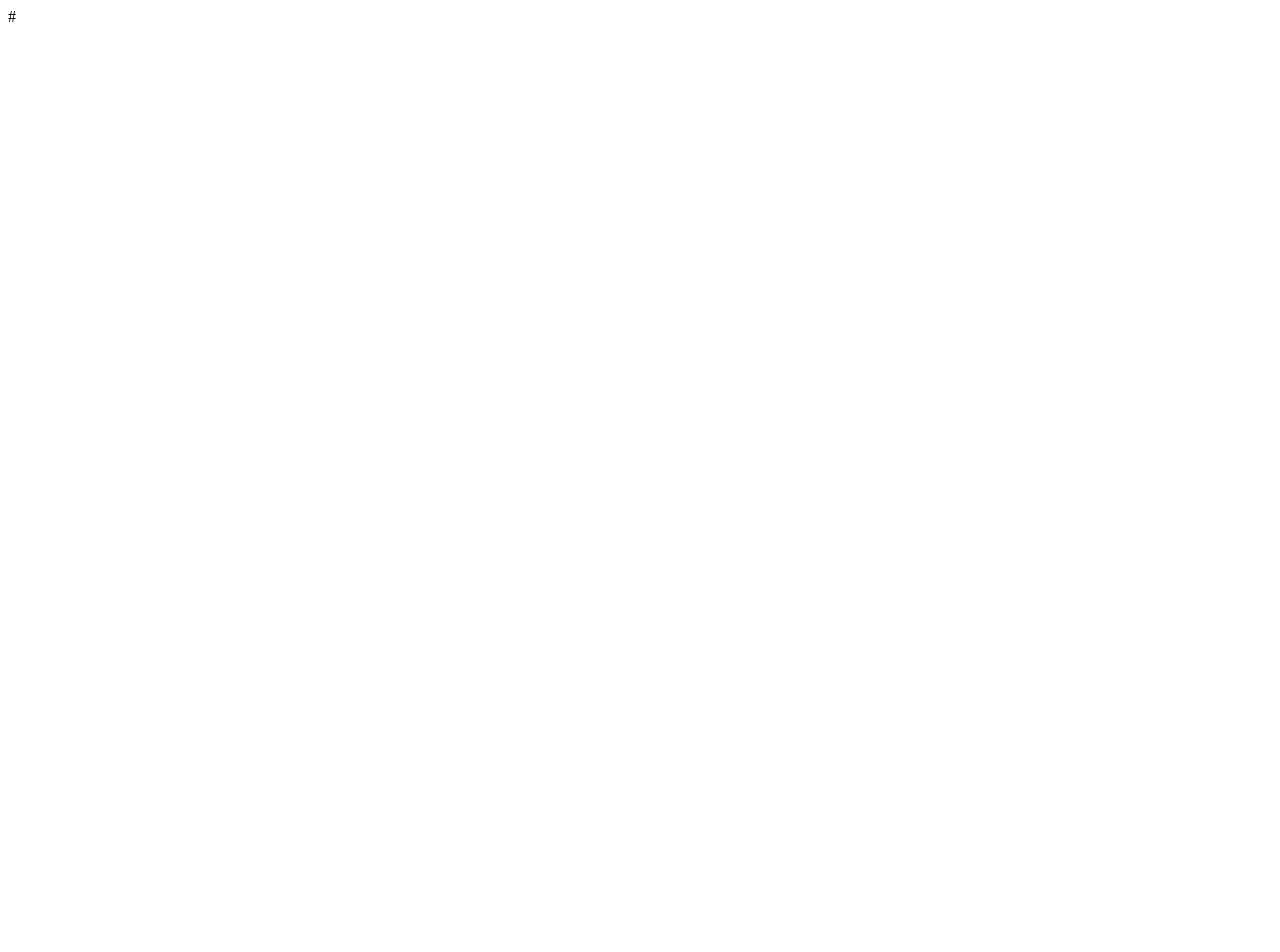
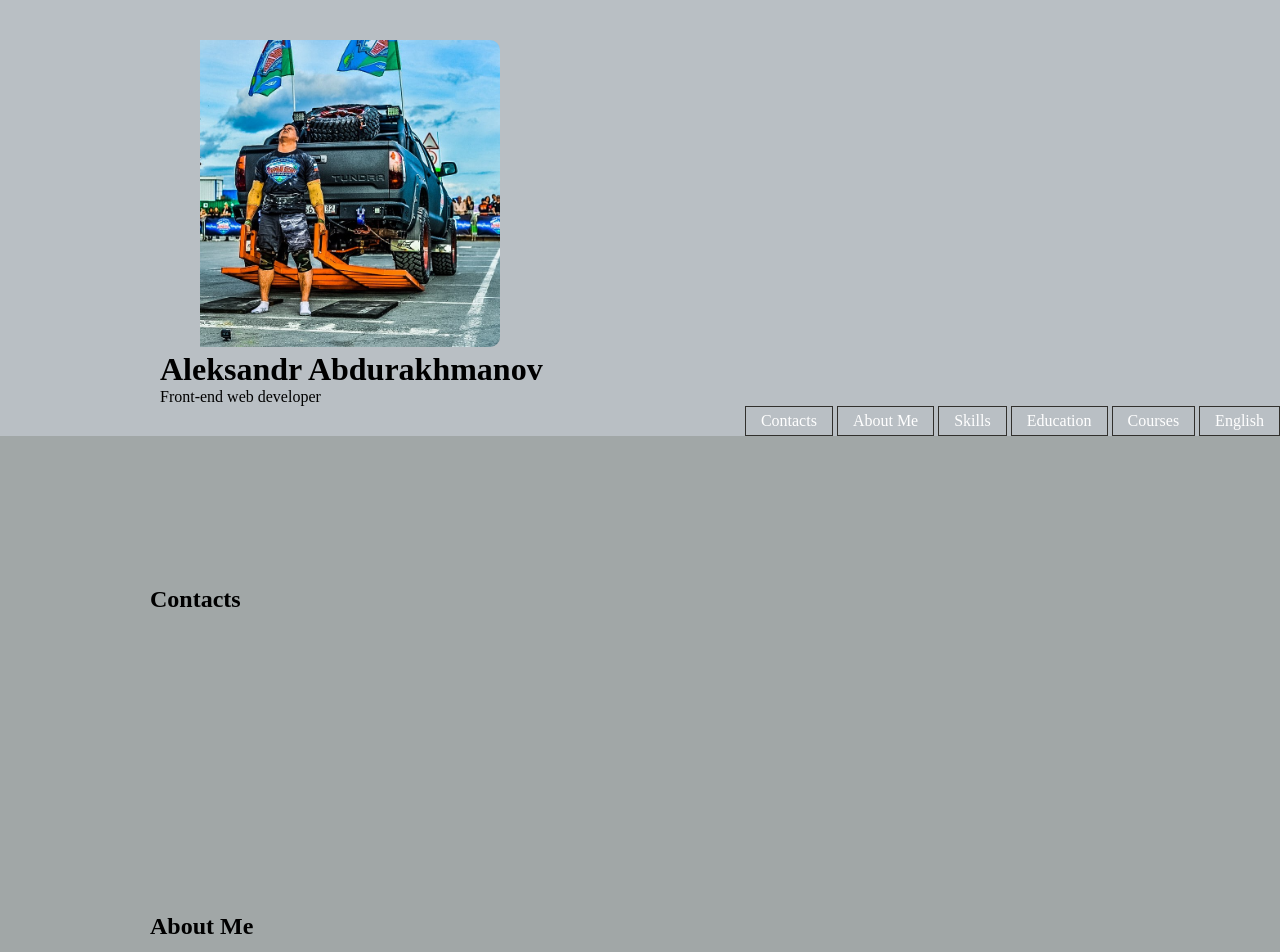
Before and after one commit to Aleksandr999908/rsschool-cv, a plain HTML site: page index.html in a window 1280 px wide. Shown: the top 952 px of the page. Before the commit the page ends 800 px from the top, so only its background shows below. Drawn offline with Linux system fonts and the light colour scheme.

```diff
--- a/index.html
+++ b/index.html
@@ -1 +1,76 @@
-#
+<!DOCTYPE html>
+<html lang="en">
+<head>
+    <meta charset="UTF-8">
+    <meta http-equiv="X-UA-Compatible" content="IE=edge">
+    <meta name="viewport" content="width=device-width, initial-scale=1.0">
+    <link rel="stylesheet" href="style.css">
+    <title>cv</title>
+    <link rel="icon" href="assets/favicon.ico">
+</head>
+<body>
+    <header class="header">
+        <div class="container">
+        <div class="logo">
+            <img src="assets/img/PSX_20220118_102707.jpg" alt="Фото" width="300">
+            <h1 class="logo-name">Aleksandr Abdurakhmanov</h1>
+            <p>Front-end web developer</p>
+        </div>
+
+        <nav class="nav">
+            <ul class="nav-list">
+              <li><a href="#Contacts">Contacts</a></li>
+              <li><a href="#About Me">About Me</a></li>
+              <li><a href="#skills">Skills</a></li>
+              <li><a href="#Education">Education</a></li>
+              <li><a href="#Courses">Courses</a></li>
+              <li><a href="#English">English</a></li>
+            </ul>
+          </nav>
+        </div>
+
+    </header>
+    <main class="main">
+        <div class="container">
+            <section class="section1" id="Contacts">
+                <h2>Contacts</h2>
+
+              </section>
+
+              <section class="section2" id="About Me">
+                <h2>About Me</h2>
+
+              </section>
+
+              <section class="section3" id="Skills">
+                <h2>Skills</h2>
+
+              </section>
+
+              <section class="section4" id="Education">
+                <h2>Education</h2>
+
+              </section>
+
+              <section class="section5" id="Courses">
+                <h2>Courses</h2>
+
+              </section>
+
+              <section class="section6" id="English">
+                <h2>English</h2>
+
+              </section>
+        </div>
+   </main>
+
+    <footer>
+        <div class="container">
+            <img src="assets/img/08c2d2e9a3cdcfd9516bda42d63138f5.jpg" alt="Лого" width="200" class="left">
+            <h3>Абдурахманов Александр 2022г.</h3>
+        </div>
+
+    </footer>
+
+</body>
+</html>
--- a/style.css
+++ b/style.css
@@ -1,3 +1,118 @@
-div {
+* {
+    margin: 0;
+    padding: 0;
+  }
+
+.header{
+    background: #b9bfc4;
+  }
+
+.container {
+    max-width: 1440px;
+    margin: 0 auto;
+
+  }
+
+.logo img {
+    border-radius: 10px;
+    padding-left: 200px;
+}
+.logo {
+    padding-top: 40px;
 
 }
+
+.logo-name {
+   padding-left:160px;
+}
+.logo p {
+  padding-left:160px;
+}
+
+
+.nav {
+    text-align: right;
+}
+
+
+
+  .nav-list li{
+    display:inline-block;
+    margin: 0;
+    padding: 0;
+
+}
+
+  .nav-list a{
+    display: block;
+    padding: 5px 15px;
+    color: #fff;
+    text-decoration: none;
+    border: 1px solid #E0A80D;
+    border-color: #31302d;
+
+  }
+  .nav-list a:hover {
+    background: #E0A80D;
+  }
+
+ .li a{
+    list-style: none;
+    margin: 0;
+    padding-left: 0;
+}
+
+ .main{
+    background: #b9bfc4;
+    padding: 0;
+    margin: 0;
+}
+ .section1 {
+     padding: 150px;
+     background-color:#a1a7a7 ;
+
+ }
+
+ .section2 {
+    padding: 150px;
+    background-color:#a1a7a7 ;
+ }
+.section3 {
+        padding: 150px;
+        background-color:#a1a7a7 ;
+}
+.section4 {
+    padding: 150px;
+    background-color:#a1a7a7 ;
+}
+.section5 {
+    padding: 150px;
+    background-color:#a1a7a7 ;
+}
+.section6 {
+    padding: 150px;
+    background-color:#a1a7a7 ;
+}
+body {
+    display: flex;
+    flex-direction: column;
+    justify-content: space-between;
+  }
+
+  footer {
+    background: #b9bfc4;
+
+  }
+  footer .container {
+    background-color: #31302d;
+    height: 200px;
+  }
+  .left {
+    float:right;
+
+  }
+  h3 {
+    padding-top: 90px;
+    color: #F7DF1D;
+    padding-left: 20px;
+  }
```
Also changed, not shown: assets/favicon.ico (added), assets/img/08c2d2e9a3cdcfd9516bda42d63138f5.jpg (added), assets/img/PSX_20220118_102707.jpg (added).
